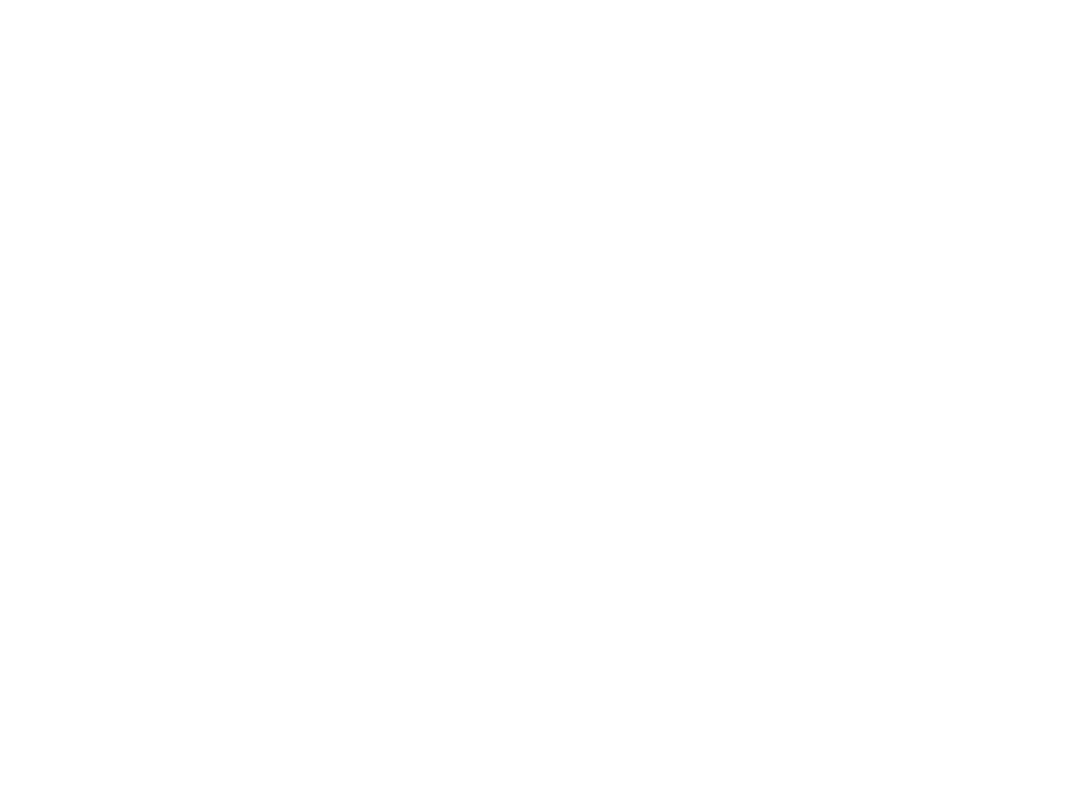
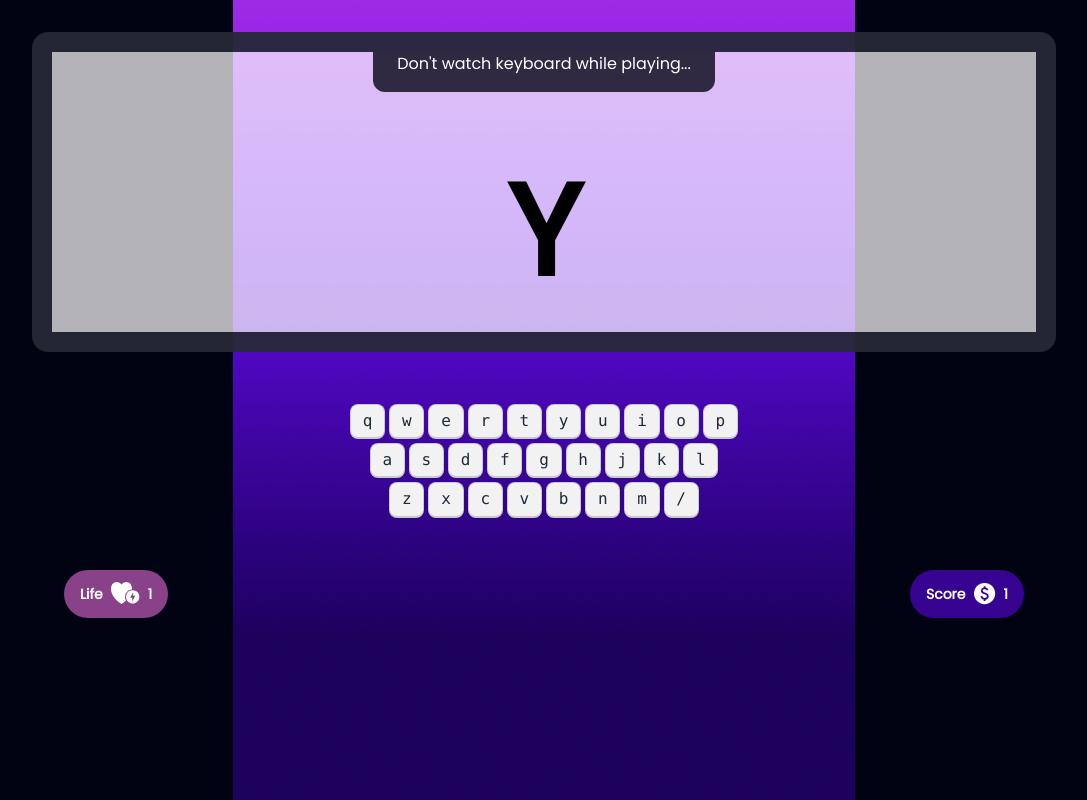
Before and after one commit to alamin09876/alphabet-clash, a plain HTML site: page index.html in a window 1280 px wide. Shown: the whole page, without its empty margins (96-1183 px from the left). Drawn offline with nearby package versions, Linux system fonts and the light colour scheme.

Commit message:
score page design done

```diff
--- a/index.html
+++ b/index.html
@@ -12,9 +12,90 @@
     <script src="https://cdn.tailwindcss.com"></script>
     <link rel="stylesheet" href="styles/styles.css" />
   </head>
-  <body>
-    <section class="home"></section>
-    <section class="play-ground"></section>
-    <section class="score"></section>
+  <body class="popping">
+    <main
+      class="min-h-screen bg-[#010313] bg-[url(images/background.png)] bg-no-repeat bg-center"
+    >
+      <!-- home screen -->
+      <section
+        id="home-screen"
+        class="min-h-screen text-white flex justify-center items-center hidden"
+      >
+        <div class="flex flex-col items-center gap-10">
+          <h1 class="text-8xl font-anton uppercase">Alpha Clash Pro</h1>
+          <p>Unleash Your Keyboard Kun g Fu : Press “Enter” to Play</p>
+          <button onclick="play()" class="btn bg-white text-black">
+            Play Now
+          </button>
+        </div>
+      </section>
+      <section class="play-ground">
+        <div class="flex flex-col justify-center items-center gap-12 pt-8">
+          <div
+            class="artboard artboard-horizontal phone-6 border-[20px] rounded-2xl border-[#010313CC] bg-[#FFFFFFB3]"
+          >
+            <div class="flex justify-center">
+              <p class="bg-[#2F2941] px-6 pb-4 rounded-b-xl text-white">
+                Don't watch keyboard while playing...
+              </p>
+            </div>
+            <div class="flex justify-center items-center h-full">
+              <p class="text-black text-9xl font-bold uppercase">Y</p>
+            </div>
+          </div>
+          <div>
+            <div class="my-1 flex w-full justify-center gap-1">
+              <kbd class="kbd">q</kbd>
+              <kbd class="kbd">w</kbd>
+              <kbd class="kbd">e</kbd>
+              <kbd class="kbd">r</kbd>
+              <kbd class="kbd">t</kbd>
+              <kbd class="kbd">y</kbd>
+              <kbd class="kbd">u</kbd>
+              <kbd class="kbd">i</kbd>
+              <kbd class="kbd">o</kbd>
+              <kbd class="kbd">p</kbd>
+            </div>
+            <div class="my-1 flex w-full justify-center gap-1">
+              <kbd class="kbd">a</kbd>
+              <kbd class="kbd">s</kbd>
+              <kbd class="kbd">d</kbd>
+              <kbd class="kbd">f</kbd>
+              <kbd class="kbd">g</kbd>
+              <kbd class="kbd">h</kbd>
+              <kbd class="kbd">j</kbd>
+              <kbd class="kbd">k</kbd>
+              <kbd class="kbd">l</kbd>
+            </div>
+            <div class="my-1 flex w-full justify-center gap-1">
+              <kbd class="kbd">z</kbd>
+              <kbd class="kbd">x</kbd>
+              <kbd class="kbd">c</kbd>
+              <kbd class="kbd">v</kbd>
+              <kbd class="kbd">b</kbd>
+              <kbd class="kbd">n</kbd>
+              <kbd class="kbd">m</kbd>
+              <kbd class="kbd">/</kbd>
+            </div>
+          </div>
+          <div class="flex justify-between w-3/4">
+            <button
+              class="btn bg-[#894189] text-white rounded-full border-none hover:bg-[#894189]"
+            >
+              Life
+              <img src="images/Group 23.svg" alt="" />
+              <span>1</span>
+            </button>
+            <button
+              class="btn bg-[#360490] text-white rounded-full border-none hover:bg-[#360490]"
+            >
+              Score
+              <img src="images/monetization_on.svg" alt="" />
+              <span>1</span>
+            </button>
+          </div>
+        </div>
+      </section>
+    </main>
   </body>
 </html>
```
Also changed, not shown: images/Group 23.svg (added), images/background.png (added), images/monetization_on.svg (added), images/play.png (added).
